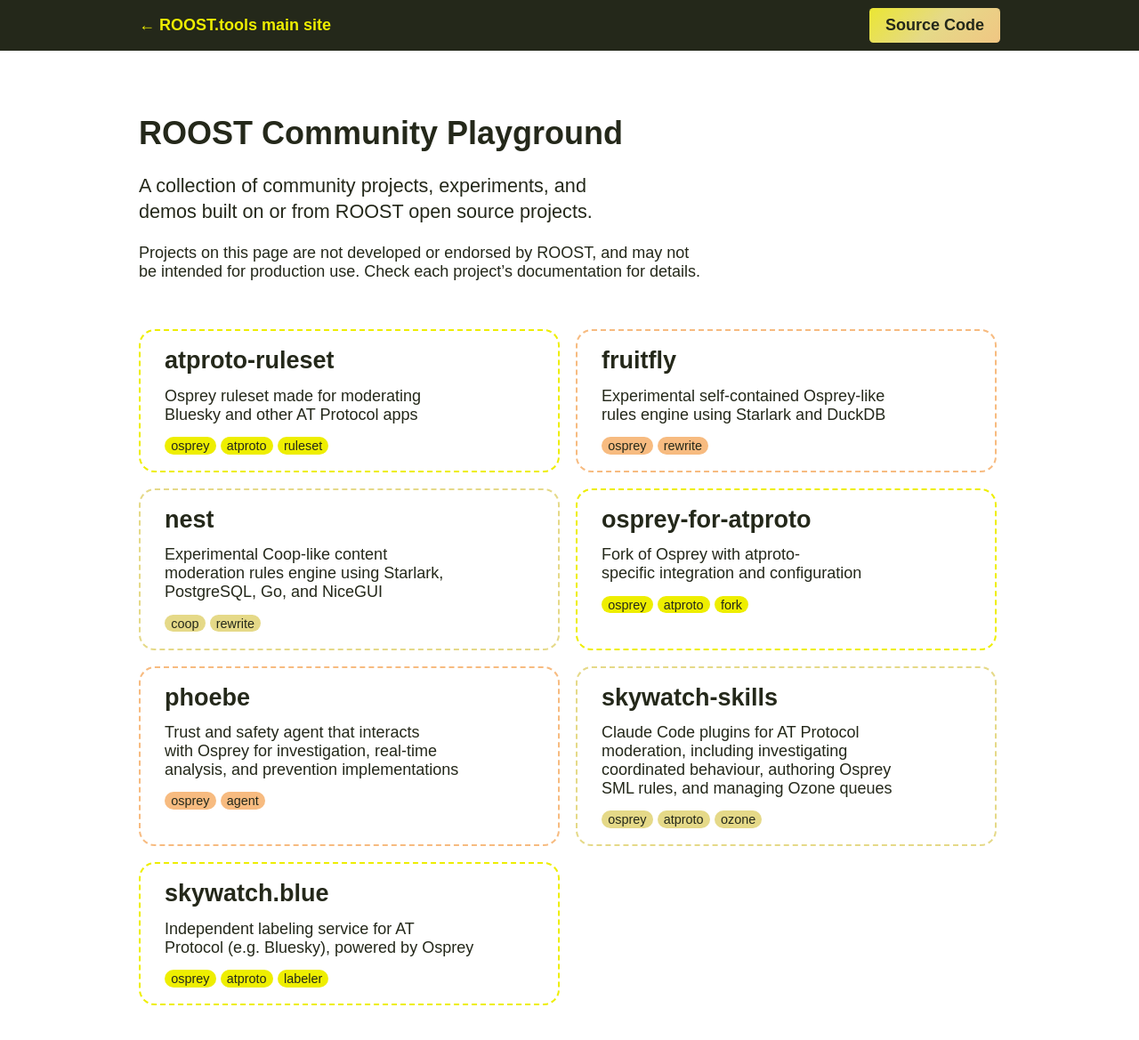
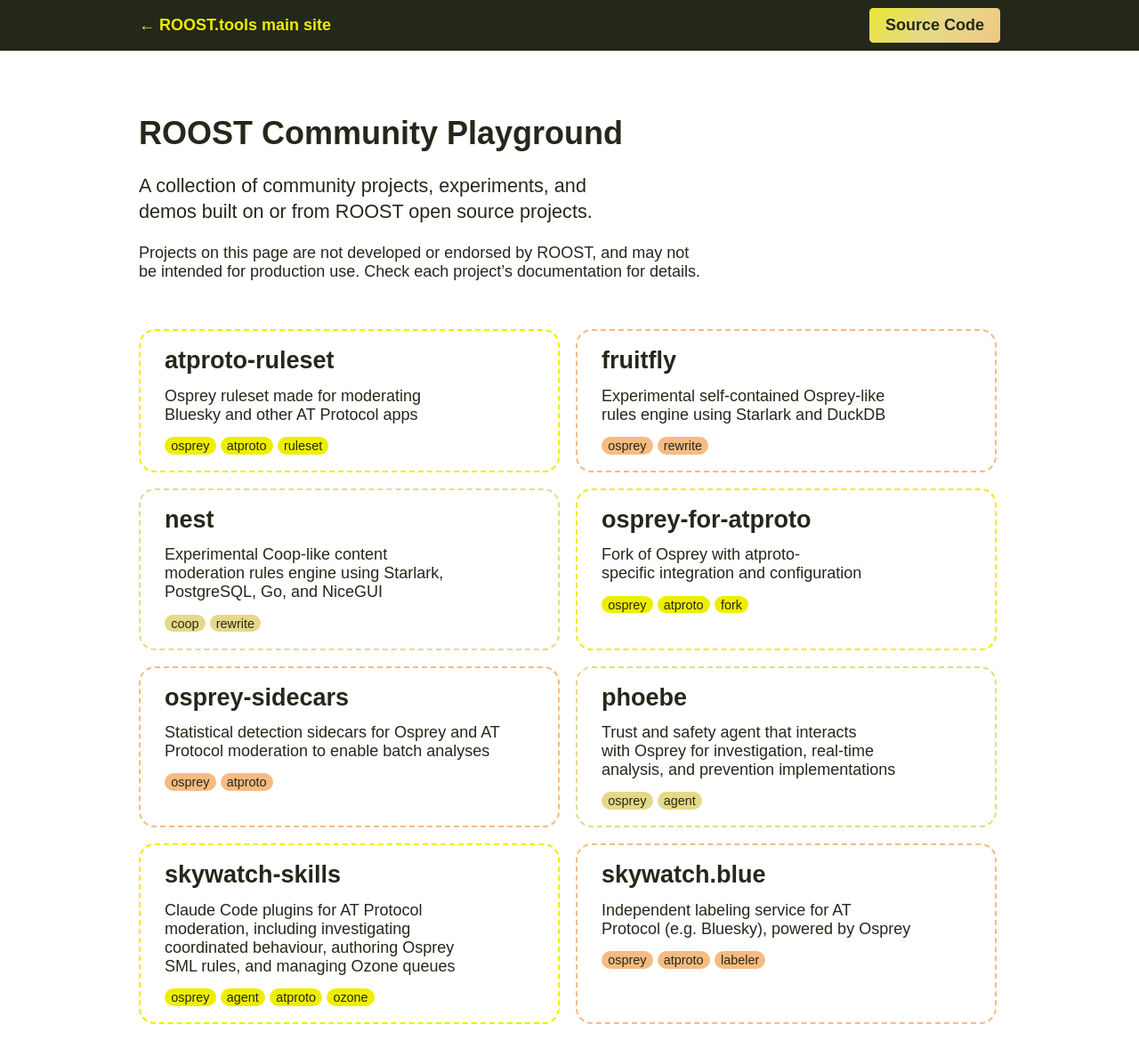
Before and after one commit to roostorg/playground, a Jekyll site: the page built from index.html, in a window 1280 px wide. Shown: the whole page at 89% size. Built offline with Jekyll 4.4.1, drawn with Linux system fonts in a browser that asks for light colours; some web fonts are replaced; before the commit the page ends 1148 px from its top, so only the background shows below that.

Commit message:
projects: Add osprey-sidecars, fix skywatch-skills link

```diff
--- a/_data/projects.yml
+++ b/_data/projects.yml
@@ -54,10 +54,20 @@
 
 - title: skywatch-skills
   description: |
-    Claude Code plugins for AT Protocol moderation, including investigating coordinated
-    behaviour, authoring Osprey SML rules, and managing Ozone queues
-  url: https://github.com/vinaysrao1/nest
+    Claude Code plugins for AT Protocol moderation, including investigating
+    coordinated behaviour, authoring Osprey SML rules, and managing Ozone queues
+  url: https://github.com/skywatch-bsky/claude-skills
+  tags:
+    - osprey
+    - agent
+    - atproto
+    - ozone
+
+- title: osprey-sidecars
+  description: |
+    Statistical detection sidecars for Osprey and AT Protocol moderation to
+    enable batch analyses
+  url: https://github.com/skywatch-bsky/osprey-sidecars
   tags:
     - osprey
     - atproto
-    - ozone
```
